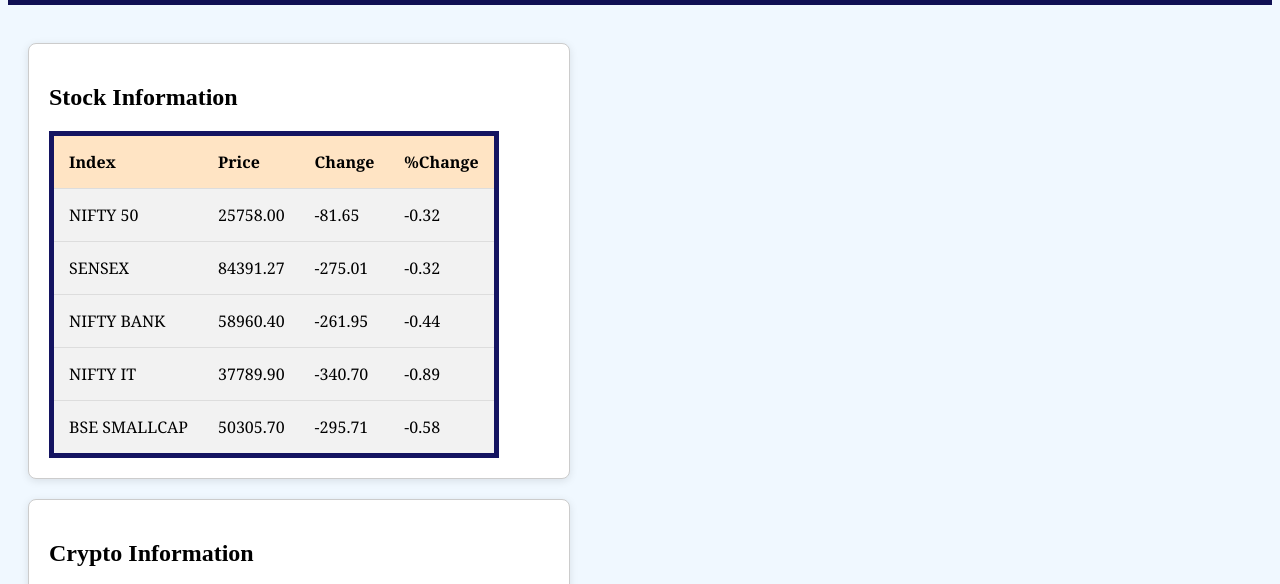
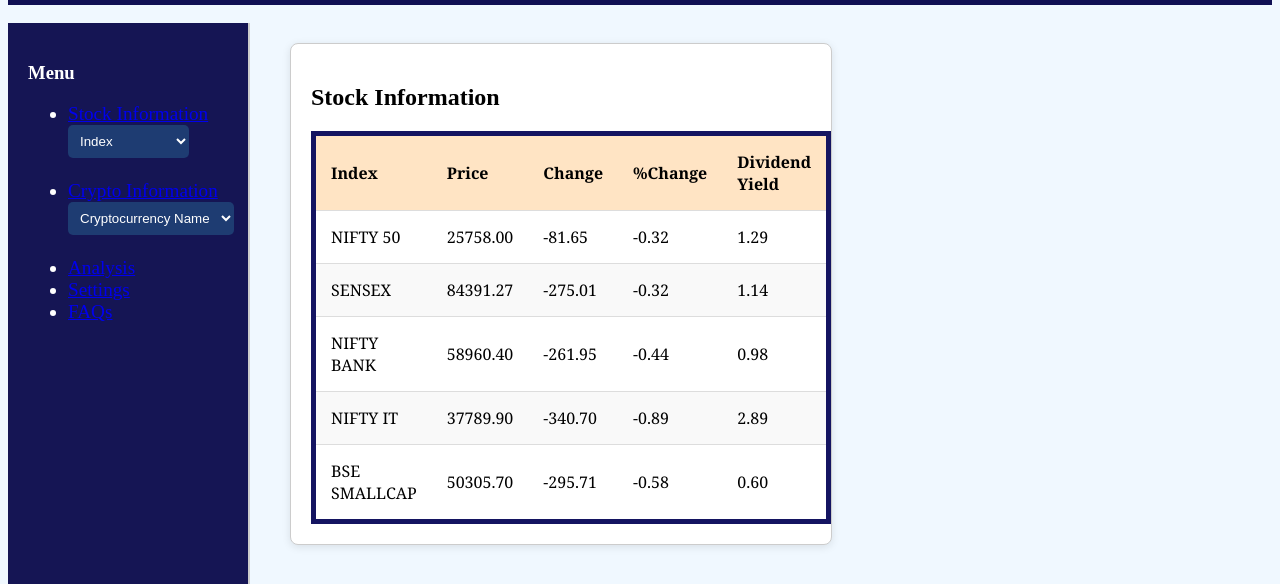
Before and after one commit to jetrisingh/Finova-Data-Viewer, a plain HTML site: page index.html in a window 1280 px wide. Shown: the part 149-733 px from the top of the page. Drawn offline with Linux system fonts and the light colour scheme.

Commit message:
13/12/25 Added Sidebar and refined CSS

```diff
--- a/index.html
+++ b/index.html
@@ -4,7 +4,6 @@
         <title>Finova Data Viewer</title>
         <link rel="stylesheet" href="style.css">
     </head>
-    <body>
         <header>
         <h1>Finova Data Viewer</h1>
         <div class="search-section">
@@ -13,6 +12,30 @@
         </div>
        </header>
        <br>
+       <div class="page">
+        <div class="sidebar">
+    <h3>Menu</h3>
+    <ul>
+      <li><a href="#">Stock Information</a></li>
+      <select name="Stock Info" id="Stock info">
+        <option value="Index">Index</option>
+        <option value="Price">Price</option>
+        <option value="Change">Change</option>
+        <option value="%Change">%Change</option>
+        <option value="Yield">Dividend Yield</option>
+    </select><br><br>
+      <li><a href="#">Crypto Information</a></li>
+      <select name="Crypto Info" id="Crypto info">
+        <option value="Index"> Cryptocurrency Name</option>
+        <option value="Price">Price</option>
+        <option value="Market">Market Capitalisation</option>
+    </select><br><br>
+      <li><a href="#">Analysis</a></li>
+      <li><a href="#">Settings</a></li>
+      <li><a href="#">FAQs</a></li>
+    </ul>
+  </div>
+       <div class="layout">
        <div class="box" id="stockBox">
         <h2>Stock Information</h2>
 
@@ -23,6 +46,7 @@
                     <th>Price</th>
                     <th>Change</th>
                     <th>%Change</th>
+                    <th>Dividend Yield</th>
                 </tr>
             </thead>
             <tbody>
@@ -31,35 +55,40 @@
                     <td>25758.00</td>
                     <td>-81.65</td>
                     <td>-0.32</td>
+                    <td>1.29</td>
                 </tr>
                 <tr>
                     <td>SENSEX</td>
                     <td>84391.27</td>
                     <td>-275.01</td>
                     <td>-0.32</td>
+                    <td>1.14</td>
                 </tr>
                 <tr>
                     <td>NIFTY BANK</td>
                     <td>58960.40</td>
                     <td>-261.95</td>
                     <td>-0.44</td>
+                    <td>0.98</td>
                 </tr>
                 <tr>
                     <td>NIFTY IT</td>
                     <td>37789.90</td>
                     <td>-340.70</td>
                     <td>-0.89</td>
+                    <td>2.89</td>
                 </tr>
                 <tr>
                     <td>BSE SMALLCAP</td>
                     <td>50305.70</td>
                     <td>-295.71</td>
                     <td>-0.58</td>
+                    <td>0.60</td>
                 </tr>
             </tbody>
         </table>
-       </div>
-       <div div class="box" id="cryptoBox">
+        </div>
+       <div class="box" id="cryptoBox">
         <h2>Crypto Information</h2>
         <table>
             <thead>
@@ -98,5 +127,8 @@
             </tbody>
         </table>
        </div>
+       </div>
+
+</div>
     </body>
 </html>
--- a/style.css
+++ b/style.css
@@ -59,9 +59,46 @@
 th{
   background-color: bisque;
 }
-td{
-  background-color: #f2f2f2;
+table tr:nth-child(even) {
+  background-color: #f9f9f9; /* light gray for even rows */
 }
-    ul {
-  list-style-type: disc;
+
+table tr:nth-child(odd) {
+  background-color: #ffffff; /* white for odd rows */
 }
+.page {
+  display: flex;              /* two regions side by side */
+  flex-direction: row;        /* sidebar left, content right */
+  align-items: flex-start;
+  gap: 20px;
+}
+
+.sidebar {
+  width: 200px;
+  background-color: rgb(21, 21, 84);
+  color: white;
+  padding: 20px;
+  border-right: 2px solid #ccc; /* separates sidebar from content */
+  height: 100vh;
+  position: sticky;
+  top: 0;
+}
+
+.layout {
+  display: flex;
+  flex-direction: column;     /* stack stock + crypto vertically */
+  flex: 1;                    /* take remaining space */
+  gap: 30px;
+}
+.sidebar ul{
+ font-size: larger;
+ font-weight: 500;
+ color: white;
+}
+.sidebar select {
+  background-color: #1e3c72;
+  color: white;
+  border: none;
+  padding: 8px;
+  border-radius: 5px;
+}
```
